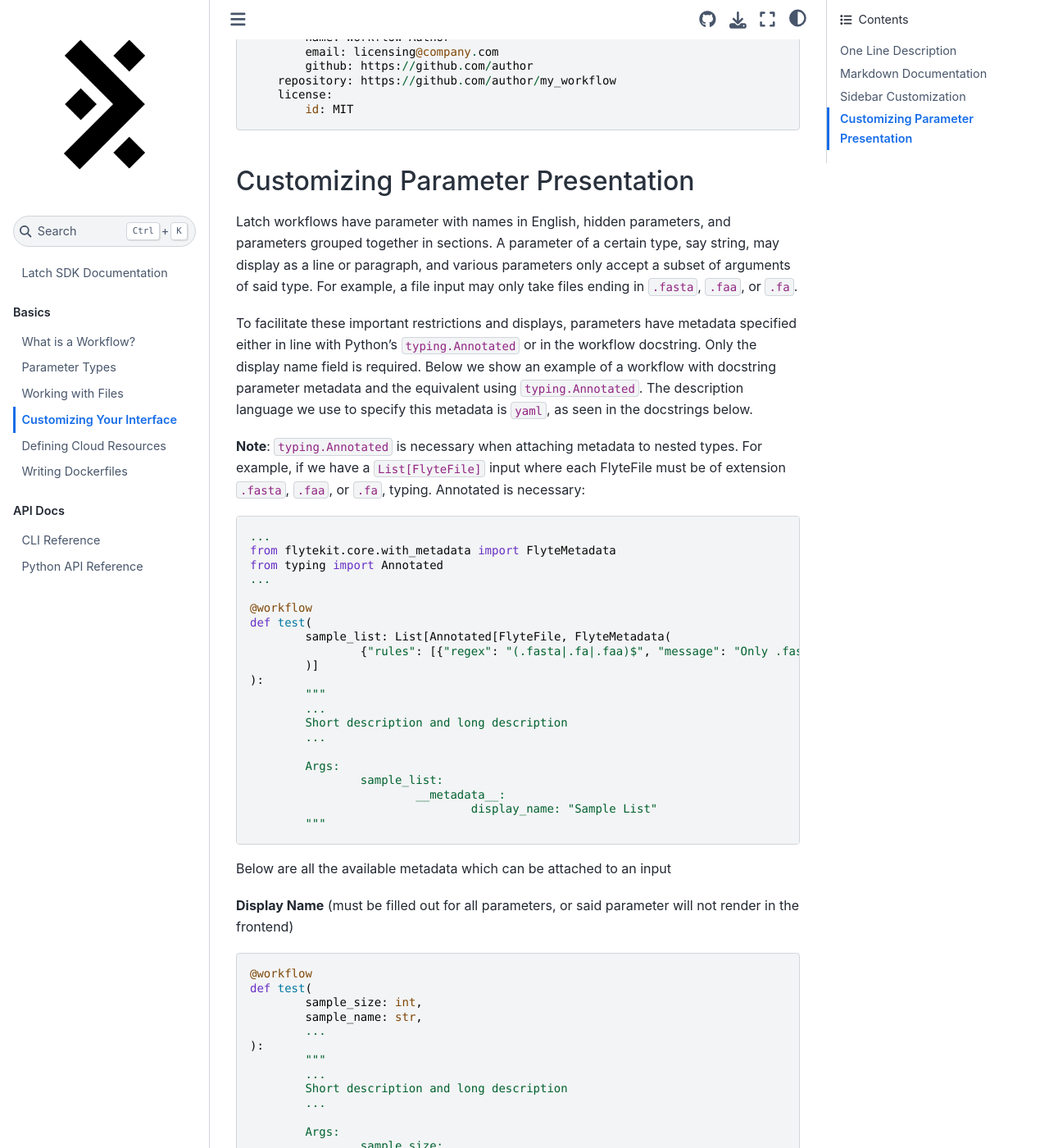
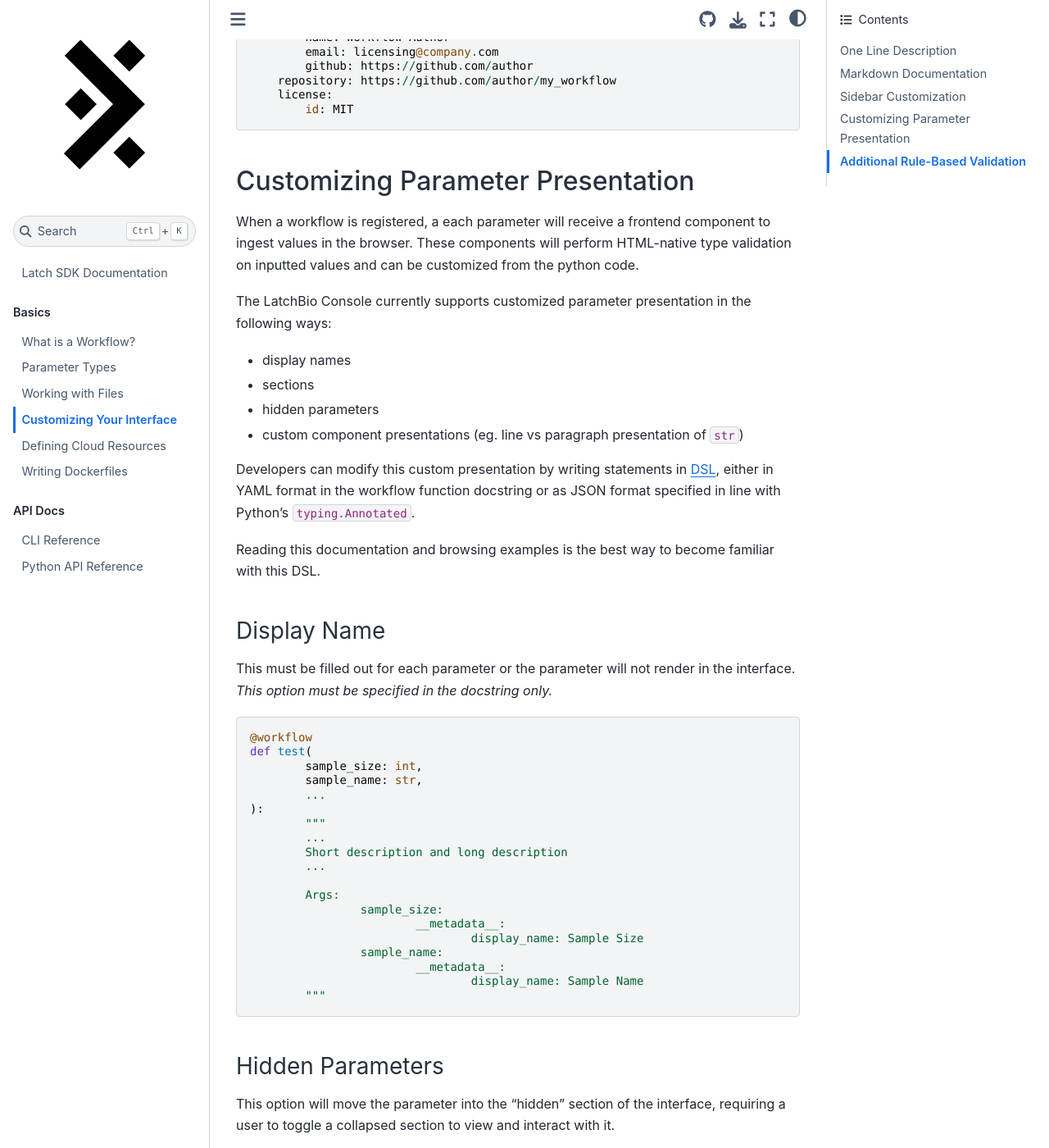
Before and after one commit to latchbio/latch, a Sphinx documentation site: the page built from docs/source/basics/customizing_interface.md, in a window 1280 px wide and 1400 px high, scrolled down 1627 px. Shown: the whole window at 82% size. Built offline with Sphinx 7.4.7 and the Sphinx Book theme 1.1.4, drawn with Linux system fonts in a browser that asks for light colours; some of the changed text lies outside the part shown.

Commit message:
fix: interface docs reorganize

````diff
--- a/docs/source/basics/customizing_interface.md
+++ b/docs/source/basics/customizing_interface.md
@@ -3,27 +3,26 @@ Customizing Your Interface
 
 The Latch SDK will dynamically construct interfaces from your python code.
 
-You have a great deal of control over the interface that is constructed from
-your python code. Within the docstring of the workflow function, you can
-specify:
+You have a great deal of control over the constructed interface.  Within the
+docstring of the workflow function, you can specify:
 
   * markdown formatted long form documentation
-  * sidebar presentation of contact email, repository, social media credits, etc.
+  * sidebar presentation of contact email, repository, social media links, etc.
   * ordering and grouping of parameters
-  * parameter hover-over tooltip descriptions
-  * custom parameter display names
+  * parameter tooltip descriptions
+  * parameter display names
 
 ## One Line Description
 
 The first line of the workflow function docstring will get rendered in the
-sidebar as a brief description of your workflow's functionality.
+sidebar and the workflow expore tab as a brief description of your workflow's functionality.
 
 ```
 @workflow
 def foo(
 	...
 ):
-	"""This line is a short workflow description description, displayed in the explore tab
+	"""This line is a short workflow description description, displayed in the explore tab and sidebar.
 
     ...
     """
@@ -83,51 +82,31 @@ __metadata__:
 
 ## Customizing Parameter Presentation
 
-Latch workflows have parameter with names in English, hidden parameters, and
-parameters grouped together in sections. A parameter of a certain type, say
-string, may display as a line or paragraph, and various parameters only accept a
-subset of arguments of said type. For example, a file input may only take files
-ending in `.fasta`, `.faa`, or `.fa`.
+When a workflow is registered, a each parameter will receive a frontend
+component to ingest values in the browser. These components will perform
+HTML-native type validation on inputted values and can be customized from
+the python code.
 
-To facilitate these important restrictions and displays, parameters have
-metadata specified either in line with Python's `typing.Annotated` or in the
-workflow docstring. Only the display name field is required. Below we show an
-example of a workflow with docstring parameter metadata and the equivalent using
-`typing.Annotated`. The description language we use to specify this metadata is
-`yaml`, as seen in the docstrings below.
+The LatchBio Console currently supports customized parameter presentation in the
+following ways:
 
+  * display names
+  * sections
+  * hidden parameters
+  * custom component presentations (eg. line vs paragraph presentation of `str`)
 
-**Note**: `typing.Annotated` is necessary when attaching metadata to nested
-types. For example, if we have a `List[FlyteFile]` input where each FlyteFile
-must be of extension `.fasta`, `.faa`, or `.fa`, typing. Annotated is necessary:
+Developers can modify this custom presentation by writing statements in
+[DSL](https://en.wikipedia.org/wiki/Domain-specific_language), either in YAML
+format in the workflow function docstring or as JSON format specified in line
+with Python's `typing.Annotated`.
 
-```
-...
-from flytekit.core.with_metadata import FlyteMetadata
-from typing import Annotated
-...
+Reading this documentation and browsing examples is the best way to become
+familiar with this DSL.
 
-@workflow
-def test(
-	sample_list: List[Annotated[FlyteFile, FlyteMetadata(
-		{"rules": [{"regex": "(.fasta|.fa|.faa)$", "message": "Only .fasta, .fa, or .faa extensions are valid"}]}
-	)]
-):
-	"""
-	...
-	Short description and long description
-	...
+### Display Name
 
-	Args:
-		sample_list:
-			__metadata__:
-				display_name: "Sample List"
-	"""
-```
-
-Below are all the available metadata which can be attached to an input
-
-**Display Name** (must be filled out for all parameters, or said parameter will not render in the frontend)
+This must be filled out for each parameter or the parameter will not render in
+the interface. _This option must be specified in the docstring only._
 
 ```
 @workflow
@@ -144,15 +123,17 @@ def test(
 	Args:
 		sample_size:
 			__metadata__:
-				display_name: "Sample Size"
+				display_name: Sample Size
 		sample_name:
 			__metadata__:
-				display_name: "Sample Name"
-		...
+				display_name: Sample Name
 	"""
+```
 
-```
-**Hidden Parameters** (moves the parameter into the hidden section)
+### Hidden Parameters
+
+This option will move the parameter into the "hidden" section of the interface,
+requiring a user to toggle a collapsed section to view and interact with it.
 
 ```
 @workflow
@@ -181,9 +162,12 @@ def test(
 				_tmp:
 					hidden: true
 	"""
+```
 
-```
-**Section Titles** (adds a header before this parameter, indicating a theme amongst following parameters)
+### Section Titles
+
+This adds a header before the specified parameter, indicating a semantic
+grouping amongst the parameters that follow.
 
 ```
 @workflow
@@ -213,12 +197,16 @@ def test(
 				display_name: "Email"
 				_tmp:
 					hidden: true
-					section_title: Output Parameters
+					section_title: Notification Options
 	"""
-
 ```
 
-**Placeholders** (indication of sample input before user inputs anything)
+### Placeholders
+
+An indication of sample input before user inputs anything.
+
+Note that this is not a default value, as the user still needs to input a value
+if one does not exist. The placeholder is strictly visual.
 
 ```
 @workflow
@@ -256,9 +244,11 @@ def test(
 				appearance:
 					placeholder: "aidan@latch.bio"
 	"""
+```
 
-```
-**Comments** (a clairification to be displayed next to the parameter name in parenthesis, like this one)
+### Comments
+
+A clarification to be displayed next to the parameter name in parenthesis.
 
 ```
 @workflow
@@ -302,9 +292,11 @@ def test(
 				appearance:
 					placeholder: "aidan@latch.bio"
 	"""
+```
+### Output
 
-```
-**Output** (signals that a FlyteFile or FlyteDirectory is the output location of the workflow, disabling path existence checks on our frontend)
+Signals that a `LatchFile` or `LatchDir` is the output location of the workflow,
+disabling path existence checks within the LatchBio console.
 
 ```
 @workflow
@@ -353,9 +345,12 @@ def test(
 				appearance:
 					placeholder: "aidan@latch.bio"
 	"""
+```
 
-```
-**Batch Table Column** (Signals that a parameter should be displayed in the parameter preview when an input row is collapsed)
+### Batch Table Column
+
+Signals that a parameter should be displayed in the parameter preview when an
+input row is collapsed in the batch view.
 
 ```
 @workflow
@@ -406,9 +401,12 @@ def test(
 				appearance:
 					placeholder: "aidan@latch.bio"
 	"""
+```
 
-```
-**[Strings] Type** (defaults to line, options are paragraph and line)
+### Additional `str` Type Customizations
+
+The default presentation of a `str` component is a "line". You can optionally
+present the component as a "paragraph".
 
 ```
 @workflow
@@ -465,22 +463,29 @@ def test(
 				appearance:
 					placeholder: "aidan@latch.bio"
 	"""
+```
+
+## Additional Rule-Based Validation
+
+In addition to the HTML-native validation that each parameter component will
+perform by default, developers can specify additional rule-based validation to
+further restrict the set of accepted values. Rule-based validation is currently
+specified with a regex pattern.
+
+Here is an example of how using rule-based validation can be used to construct a
+"FastQ type" that only accepts a subset of semantic paths:
 
 ```
+...
+from flytekit.core.with_metadata import FlyteMetadata
+from typing import Annotated
+...
 
-**[FlyteFiles and FlyteDirectories] Rule** (regex parameter validation, shows custom error on fail)
-
-```
 @workflow
 def test(
-	sample_file: FlyteFile,
-	sample_size: int,
-	sample_name: str,
-	sample_ph: Optional[float] = None,
-	sample_description: Optional[str] = None,
-	output_dir: FlyteDirectory,
-	...
-	email: Optional[str] = None,
+	sample_list: List[Annotated[LatchFile, FlyteMetadata(
+		{"rules": [{"regex": "(.fasta|.fa|.faa)$", "message": "Only .fasta, .fa, or .faa extensions are valid"}]}
+	)]
 ):
 	"""
 	...
@@ -488,50 +493,8 @@ def test(
 	...
 
 	Args:
-		sample_file:
+		sample_list:
 			__metadata__:
-				display_name: "Sample File"
-				batch_table_column: true
-				_tmp:
-					section_title: Sample Parameters
-				rules:
-	                -
-	                    regex: "(.fastq.gz|.fastq)$"
-	                    message: "Only .fastq or .fastq.gz extensions are valid"
-		sample_size:
-			__metadata__:
-				display_name: "Sample Size"
-				batch_table_column: true
-				appearance:
-					placeholder: 10
-		sample_name:
-			__metadata__:
-				display_name: "Sample Name"
-				batch_table_column: true
-				appearance:
-					placeholder: "my sample name"
-		sample_ph:
-			__metadata__:
-				display_name: "pH"
-				appearance:
-					comment: "1-14 pH scale"
-		sample_description:
-			__metadata__:
-				display_name: "Sample Description"
-				appearance:
-					type: paragraph
-		output_dir:
-			__metadata__:
-				display_name: "Output Directory"
-				output: true
-		...
-		email:
-			__metadata__:
-				display_name: "Email"
-				_tmp:
-					hidden: true
-					section_title: Output Parameters
-				appearance:
-					placeholder: "aidan@latch.bio"
+				display_name: "Sample List"
 	"""
 ```
````
Also changed, not shown: other parts of docs/source/basics/customizing_interface.md (+4 -4 lines).
